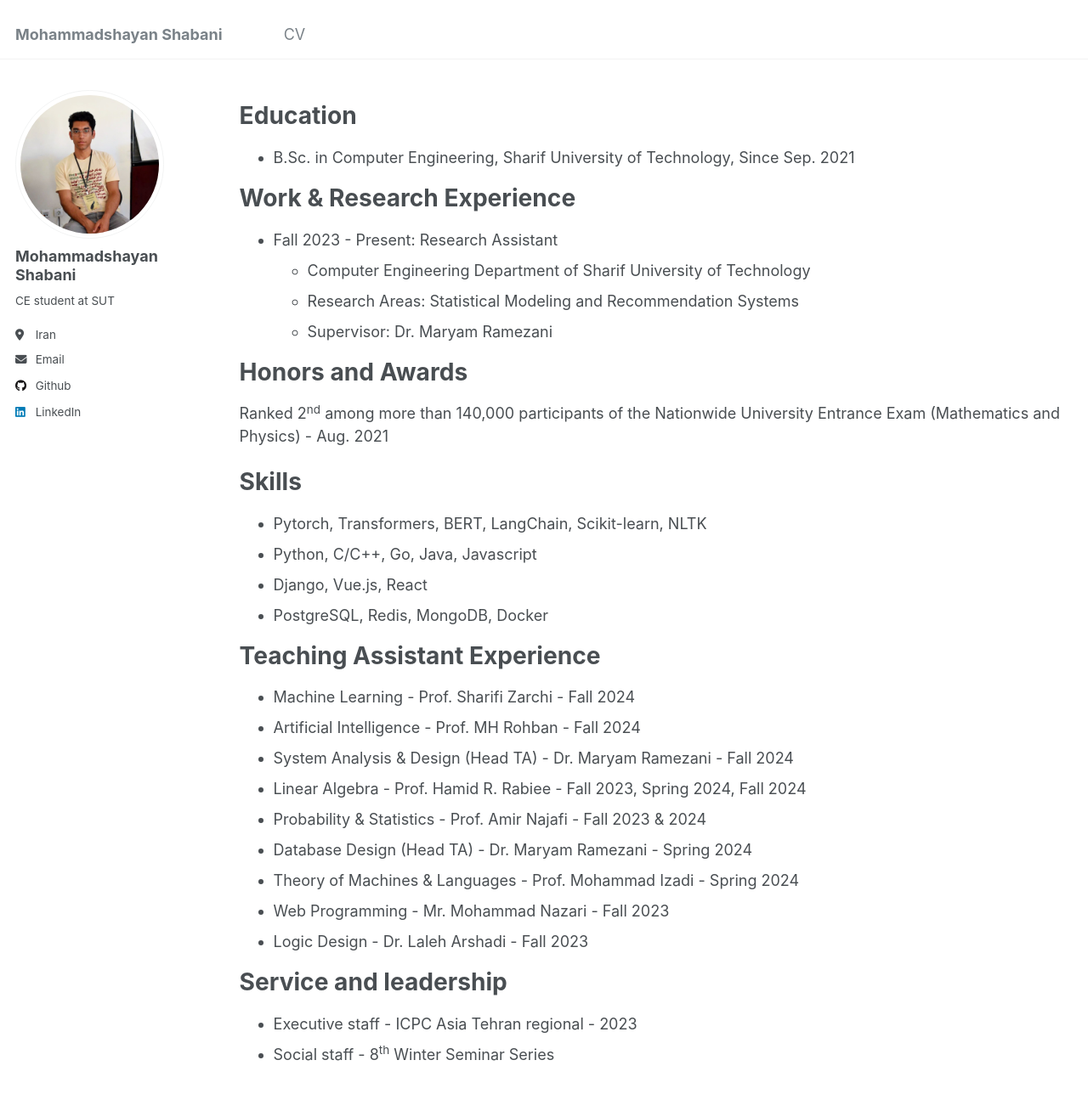
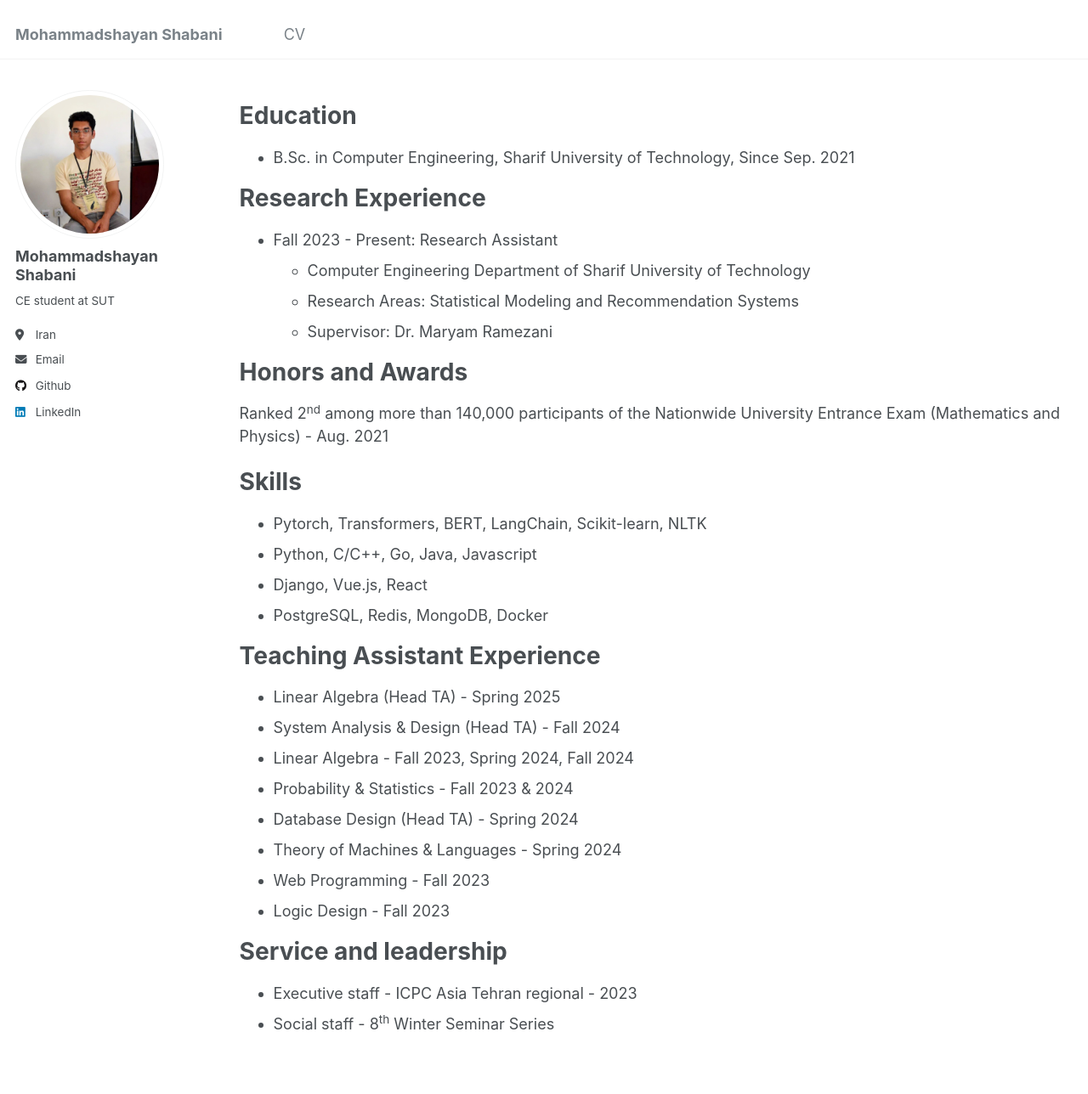
Before and after one commit to shayanshabani/shayanshabani.github.io, a Jekyll site: the page built from _pages/cv.md, in a window 1280 px wide and 1400 px high. Shown: the top 1288 px of the window at 85% size. Built offline with Jekyll 4.4.1, drawn with Linux system fonts in a browser that asks for light colours.

Commit message:
cv updated

```diff
--- a/_pages/cv.md
+++ b/_pages/cv.md
@@ -14,7 +14,7 @@ Education
 ======
 * B.Sc. in Computer Engineering, Sharif University of Technology, Since Sep. 2021
 
-Work & Research Experience
+Research Experience
 ======
 * Fall 2023 - Present: Research Assistant
   * Computer Engineering Department of Sharif University of Technology
@@ -35,15 +35,14 @@ Skills
 
 Teaching Assistant Experience
 ======
-* Machine Learning - Prof. Sharifi Zarchi - Fall 2024
-* Artificial Intelligence - Prof. MH Rohban - Fall 2024
-* System Analysis & Design (Head TA) - Dr. Maryam Ramezani - Fall 2024
-* Linear Algebra - Prof. Hamid R. Rabiee - Fall 2023, Spring 2024, Fall 2024
-* Probability & Statistics - Prof. Amir Najafi - Fall 2023 & 2024
-* Database Design (Head TA) - Dr. Maryam Ramezani - Spring 2024
-* Theory of Machines & Languages - Prof. Mohammad Izadi - Spring 2024
-* Web Programming - Mr. Mohammad Nazari - Fall 2023
-* Logic Design - Dr. Laleh Arshadi - Fall 2023
+* Linear Algebra (Head TA) - Spring 2025
+* System Analysis & Design (Head TA) - Fall 2024
+* Linear Algebra - Fall 2023, Spring 2024, Fall 2024
+* Probability & Statistics - Fall 2023 & 2024
+* Database Design (Head TA) - Spring 2024
+* Theory of Machines & Languages - Spring 2024
+* Web Programming - Fall 2023
+* Logic Design - Fall 2023
 
 
 
```
